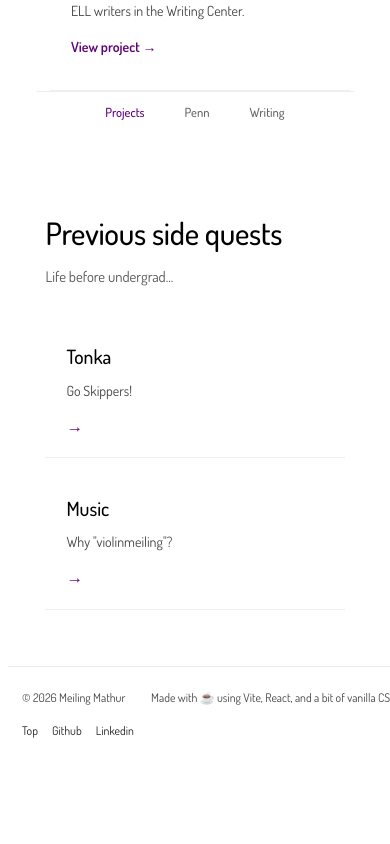
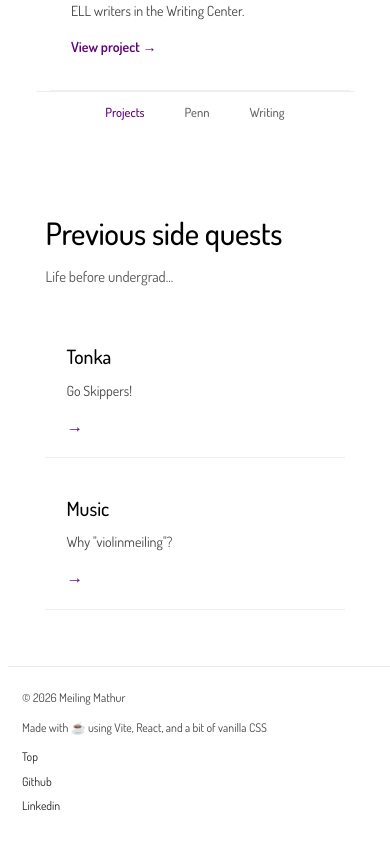
Before and after one commit to violinmeiling/violinmeiling, a React (Vite) app: page / in a window 390 px wide. Shown: the part 8866-9710 px from the top of the page. Before the commit the page ends 9635 px from the top, so only its background shows below. Built offline with nearby package versions, Linux system fonts and the light colour scheme.

Commit message:
footer css

```diff
--- a/src/components/Footer.css
+++ b/src/components/Footer.css
@@ -37,3 +37,26 @@
 .footer-links a:hover {
   opacity: 0.6;
 }
+
+@media (max-width: 600px) {
+  .footer-inner {
+    flex-direction: column;
+    align-items: flex-start;
+    justify-content: flex-start;
+    gap: 0.75rem;
+  }
+
+  .footer-text {
+    width: 100%;
+  }
+
+  .footer-links {
+    width: 100%;
+    flex-direction: column;
+    gap: 0.4rem;
+  }
+
+  .footer-links a {
+    display: block;
+  }
+}
--- a/vite.config.js
+++ b/vite.config.js
@@ -7,6 +7,6 @@ export default defineConfig({
   base: "/",
   server: {
     port: 5173,
-    allowedHosts: ["4864-132-170-35-233.ngrok-free.app"],
+    allowedHosts: ["c8ca-132-170-35-233.ngrok-free.app"],
   },
 })
```
